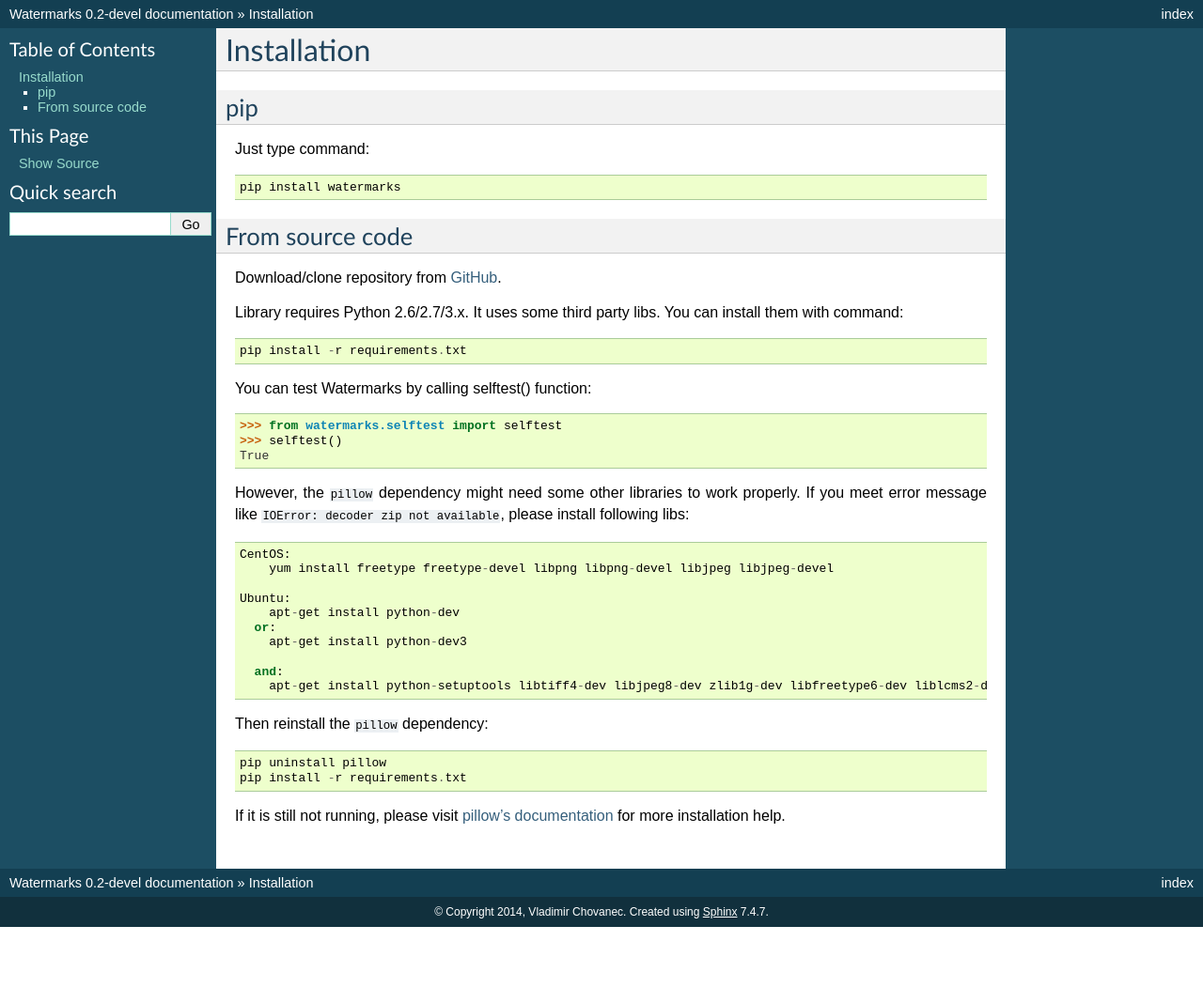
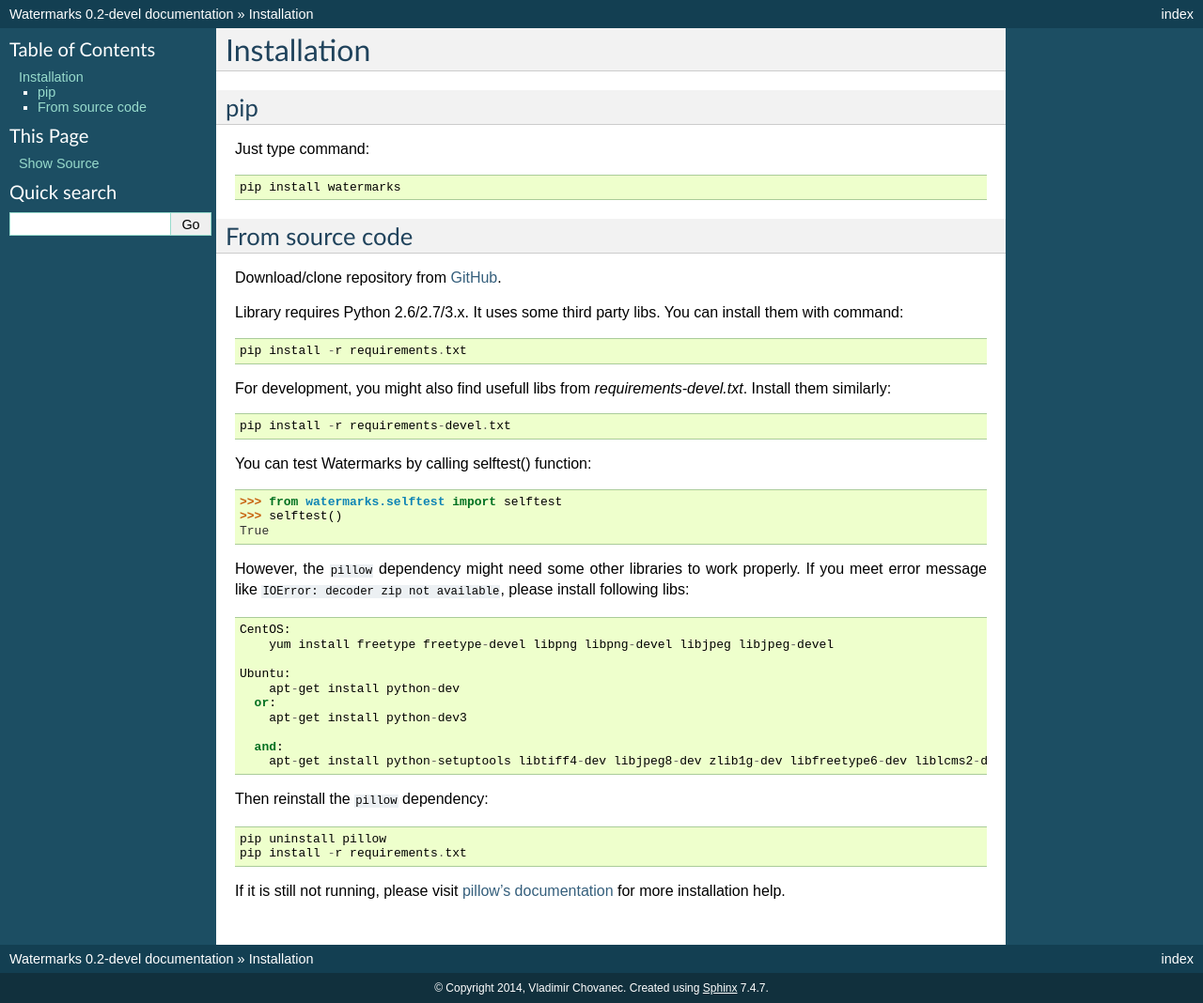
Before and after one commit to vladozc/watermarks, a Sphinx documentation site: the page built from doc/source/installation.rst, in a window 1280 px wide. Shown: the whole page at 94% size. Built offline with Sphinx 7.4.7, drawn with Linux system fonts in a browser that asks for light colours; before the commit the page ends 987 px from its top, so only the background shows below that.

Commit message:
update doc

```diff
--- a/doc/source/installation.rst
+++ b/doc/source/installation.rst
@@ -16,6 +16,10 @@ Download/clone repository from `GitHub <https://github.com/vladozc/watermarks>`_
 Library requires Python 2.6/2.7/3.x. It uses some third party libs. You can install them with command::
 
   pip install -r requirements.txt
+
+For development, you might also find usefull libs from `requirements-devel.txt`. Install them similarly::
+
+  pip install -r requirements-devel.txt
 
 You can test Watermarks by calling selftest() function::
 
```
